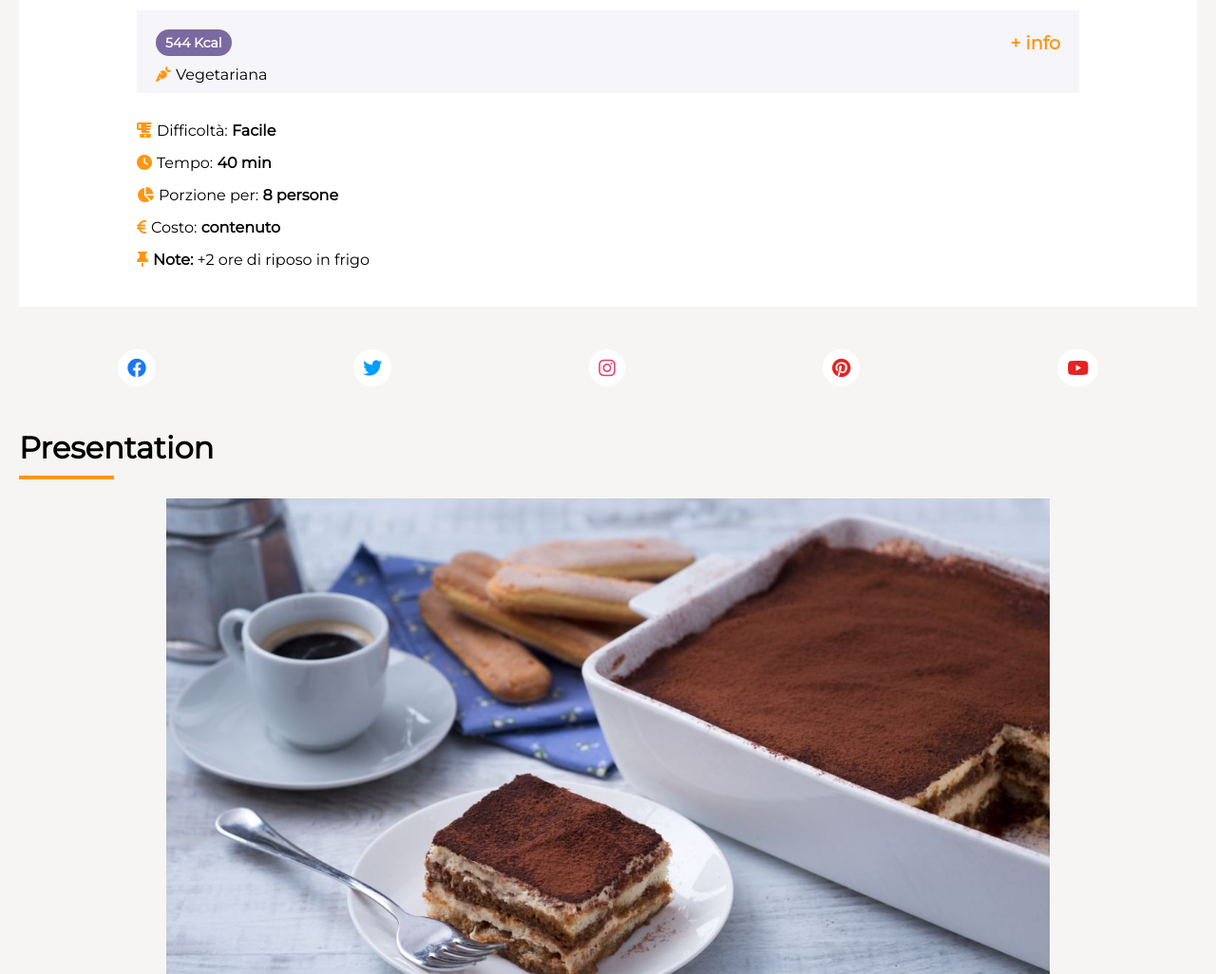
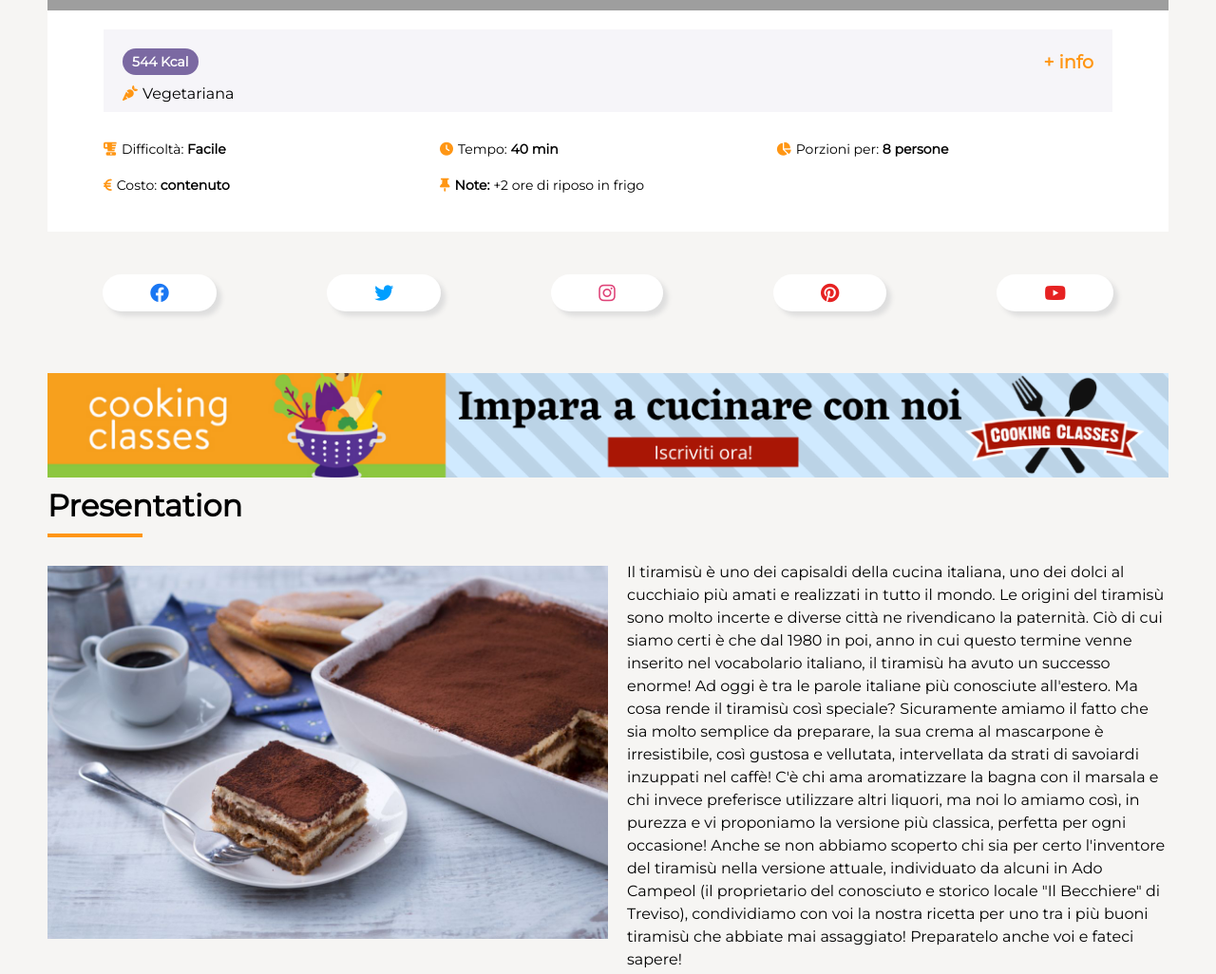
Before and after one commit to lelz99/htmlcss-responsive-layout, a plain HTML site: page index.html in a window 1280 px wide. Shown: the part 500-1526 px from the top of the page at 95% size. Drawn offline with Linux system fonts and the light colour scheme; grey boxes are pictures that could not be loaded.

Commit message:
added tablet version 768px

```diff
--- a/index.html
+++ b/index.html
@@ -14,6 +14,7 @@
 
     <!-- CSS -->
     <link rel="stylesheet" href="style/style.css">
+    <link rel="stylesheet" href="style/resposivetablet.css">
 </head>
 <body>
 
@@ -36,7 +37,7 @@
         <!-- Informazioni Ricetta -->
         <section class="jumbotron">
             <iframe width="560" height="315" src="https://www.youtube.com/embed/JVT900H6s0g?si=DPBlh_o66E_9yamO" title="YouTube video player"  allow="accelerometer; autoplay; clipboard-write; encrypted-media; gyroscope; picture-in-picture; web-share" allowfullscreen></iframe>
-            <div class="container-info">
+            <div class="container-xs">
                 <div class="box">
                     <div class="row info">
                         <p>544 Kcal</p>
@@ -44,17 +45,37 @@
                     </div>
                     <p><i class="fa-solid fa-carrot"></i>Vegetariana</p>
                 </div>
-                <ul class="">
-                    <li><p><i class="fa-solid fa-blender"></i>Difficoltà: <span class="bold">Facile</span></p></li>
-                    <li><p><i class="fa-solid fa-clock"></i>Tempo: <span class="bold">40 min</span></p></li>
-                    <li><p><i class="fa-solid fa-chart-pie"></i>Porzione per: <span class="bold">8 persone</span></p></li>
-                    <li><p><i class="fa-solid fa-euro-sign"></i>Costo: <span class="bold">contenuto</span></p></li>
-                    <li><p><i class="fa-solid fa-thumbtack"></i><span class="bold">Note: </span>+2 ore di riposo in frigo</p></li>
-                </ul>
+                <div class="row list">
+                    <div class="col-list">
+                        <div class="card-list">
+                            <i class="fa-solid fa-blender"></i>Difficoltà: <span class="bold">Facile</span>
+                        </div>
+                    </div>
+                    <div class="col-list">
+                        <div class="card-list">
+                            <i class="fa-solid fa-clock"></i>Tempo: <span class="bold">40 min</span>
+                        </div>
+                    </div>
+                    <div class="col-list">
+                        <div class="card-list">
+                            <i class="fa-solid fa-chart-pie"></i>Porzioni per: <span class="bold">8 persone</span>
+                        </div>
+                    </div>
+                    <div class="col-list">
+                        <div class="card-list">
+                            <i class="fa-solid fa-euro-sign"></i>Costo: <span class="bold">contenuto</span>
+                        </div>
+                    </div>
+                    <div class="col-list">
+                        <div class="card-list">
+                            <i class="fa-solid fa-thumbtack"></i><span class="bold">Note:</span> +2 ore di riposo in frigo
+                        </div>
+                    </div>
+                </div>
             </div>
         </section>
         <!-- Social Network -->
-        <section>
+        <section class="">
             <ul class="row social">
                 <li><a class="c-blue" href="#"><i class="fa-brands fa-facebook fa-lg"></i></a></li>
                 <li><a class="c-azure" href="#"><i class="fa-brands fa-twitter fa-lg"></i></a></li>
@@ -66,6 +87,7 @@
 
         <!-- Presentazione Ricetta -->
         <section class="presentation">
+            <img id="banner" src="img/banner.png" alt="">
             <h3>Presentation</h3>
             <div class="line"></div>
             <img src="img/tiramisu.jpg" alt="">
--- /dev/null
+++ b/style/resposivetablet.css
@@ -0,0 +1,64 @@
+/* Tablet Version 768px */
+
+.row.list{
+    margin: 20px 0px;
+}
+
+.col-list{
+    padding: 0 0px;
+}
+
+@media screen and (min-width: 768px) {
+
+    main{
+        padding: 20px 50px;
+    }
+
+    h1{
+        text-align: start;
+    }
+
+    h2::after{
+       content: "(Dolce Tradizionale)";
+    }
+
+    .row.list{
+        flex-direction: row;
+        flex-wrap: wrap;
+    }
+
+    .col-list{
+        flex-basis: calc(100% / 3);
+    }
+
+    .card-list{
+        font-size: 14px;
+    }
+
+    .social > li{
+        padding: 10px 50px;
+        box-shadow: 5px 5px 5px #dedede;
+    }
+
+    #banner{
+        display: block;
+        max-width: 100%;
+    }
+
+   img{
+       float: left;
+       max-width: 50%;
+       margin-right: 20px;
+    }
+
+   .presentation-text{
+       font-size: 1rem;
+    }
+
+   .info-company > li{
+       font-size: 14px;
+    }
+}
+
+
+/* Desktop version 992px */
--- a/style/style.css
+++ b/style/style.css
@@ -47,7 +47,7 @@ h1{
     font-family: 'Nerko One', cursive;
     text-align: center;
     font-size: 3rem;
-    padding: 10px 0;
+    padding: 10px 20px;
 
     background-color: white;
     color: #ff9614;
@@ -70,11 +70,11 @@ h4{
 .row.title{
     justify-content: space-between;
     align-items: center;
-    margin: 10px 0;
+    margin: 20px 0;
 }
 
 h2{
-    font-weight: 900;
+    font-weight: bolder;
     font-size: 2rem;
 
     color: #4e3969;
@@ -105,8 +105,8 @@ iframe{
     border: 0
 }
 
-.container-info{
-    max-width: 80%;
+.container-xs{
+    max-width: 90%;
     margin: 20px auto;
 }
 
@@ -138,6 +138,20 @@ iframe{
     font-weight: 900;
 }
 
+.row.list{
+
+    flex-direction: column;
+}
+
+.card-list > i {
+    color: #ff9614;
+    margin-right: 5px;
+}
+
+.card-list{
+    margin: 10px 0;
+}
+
 /* Sezione Social */
 
 .social.row{
@@ -167,6 +181,14 @@ iframe{
 }
 
 /* Sezione presentazione */
+
+#banner{
+    display: none;
+}
+
+.presentation{
+    margin-bottom: 30px;
+}
 
 h3{
     font-size: 2rem;
```
